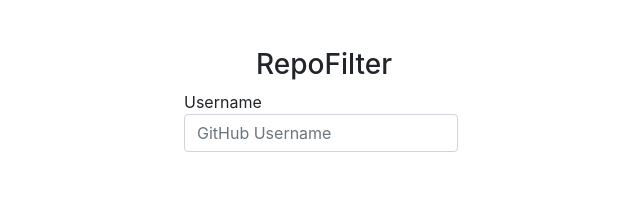
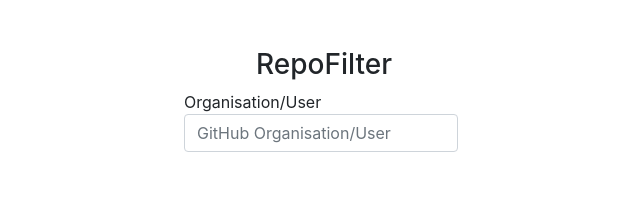
Before and after one commit to ibreathe247365/RepoFilter, a plain HTML site: page index.html in a window 1280 px wide. Shown: the top 202 px of the page, without its empty margins (316-956 px from the left). Drawn offline with nearby package versions, Linux system fonts and the light colour scheme.

Commit message:
Update index.html

```diff
--- a/index.html
+++ b/index.html
@@ -16,13 +16,13 @@
     <h3 class="text-center mt-5">RepoFilter</h3>
     <!-- User Input -->
     <form id="gitHubForm" class="form-inline mx-auto" style="width: 280px">
-      <label for="username">Username</label>
+      <label for="username">Organisation/User</label>
       <input
         id="usernameInput"
         class="form-control mb-5"
         type="text"
         name="username"
-        placeholder="GitHub Username"
+        placeholder="GitHub Organisation/User"
       />
       <label for="Repositories">Repositories</label>
       <input
```
